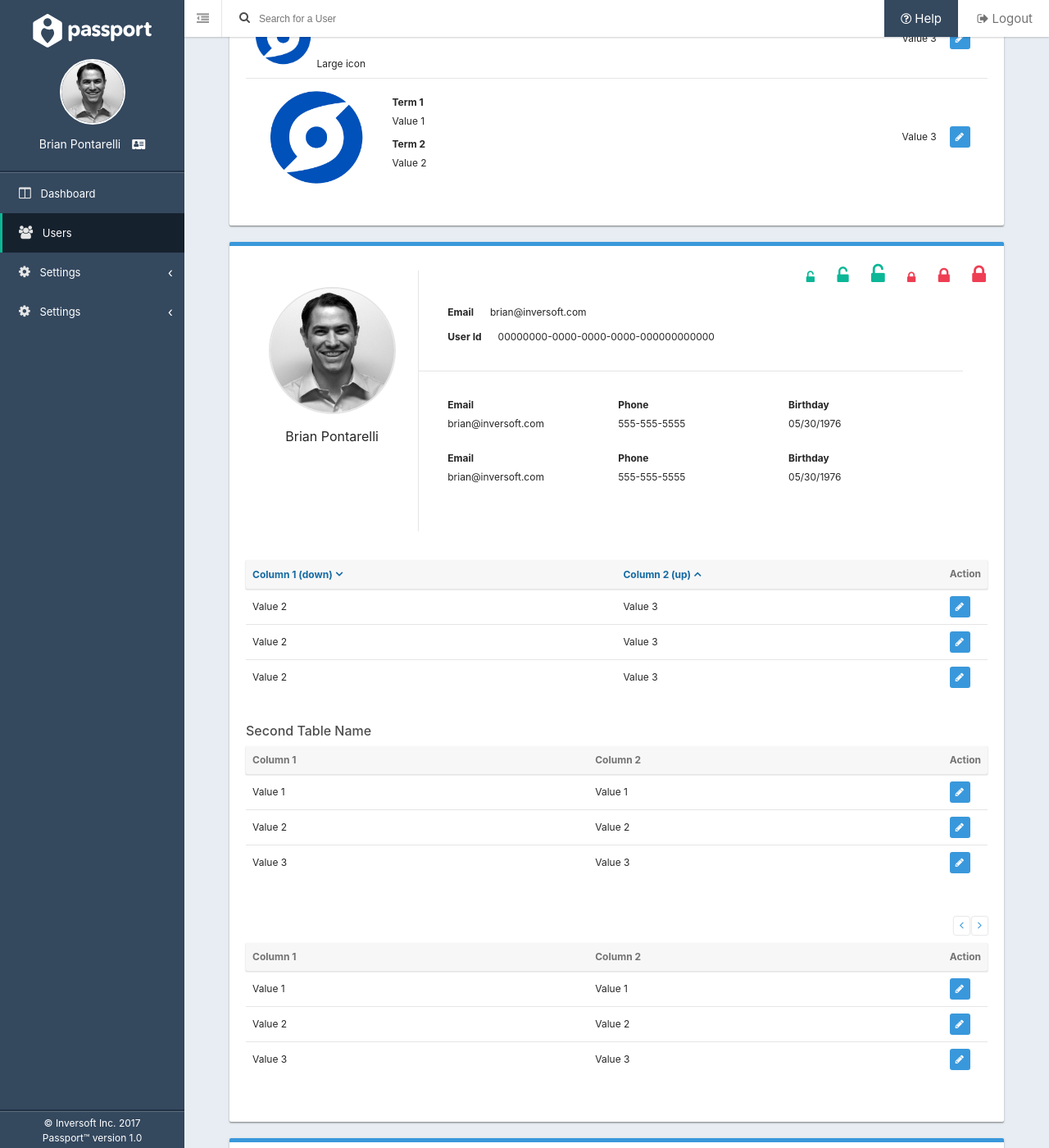
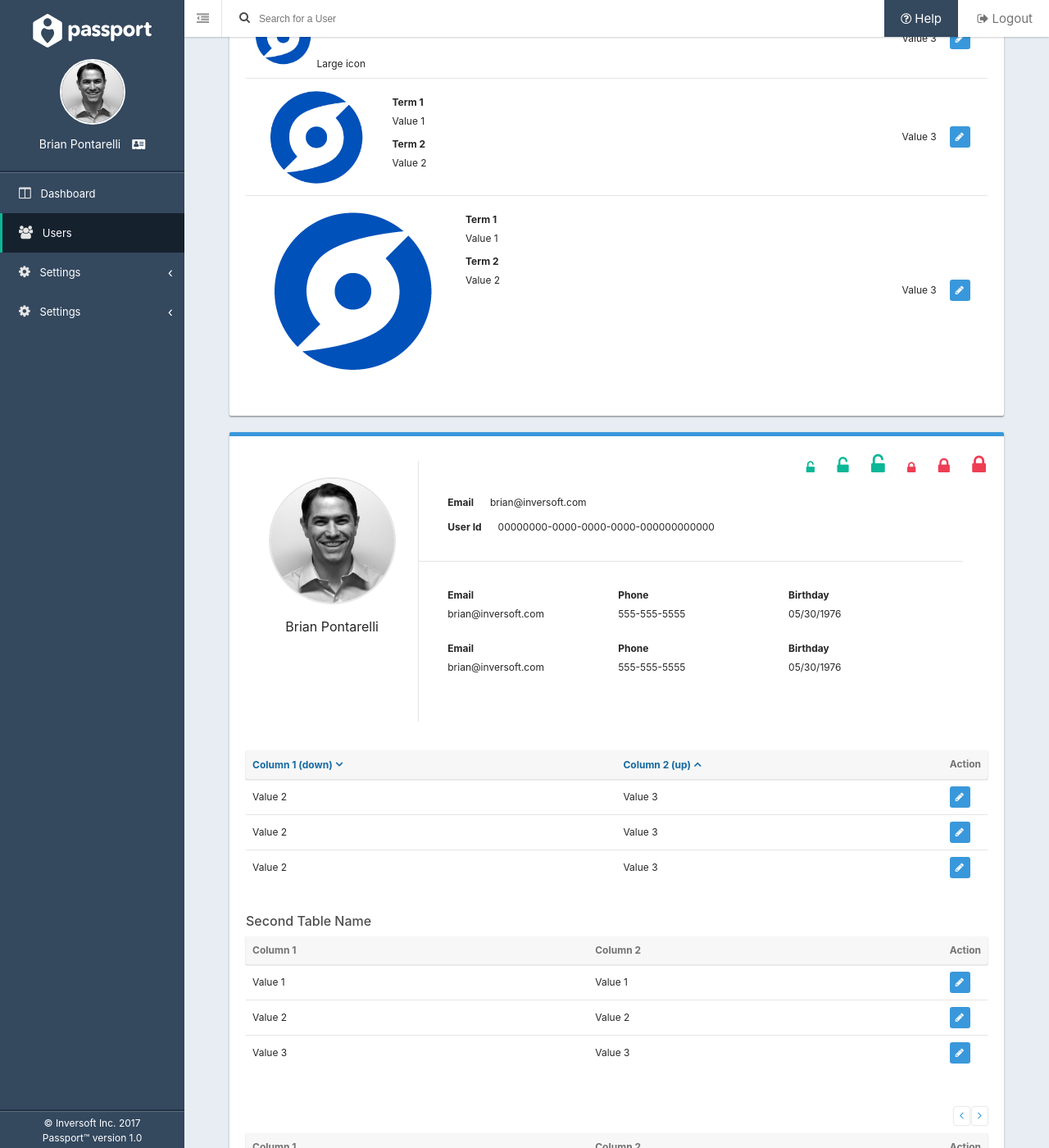
Before and after one commit to FusionAuth/fusionauth-style, a Jekyll site: the page built from index.md, in a window 1280 px wide and 1400 px high, scrolled down 7978 px. Shown: the whole window at 82% size. Built offline with Jekyll 4.4.1, drawn with Linux system fonts in a browser that asks for light colours.

Commit message:
Cleaned up table nested styles and added a shrink column

```diff
--- a/_layouts/default.html
+++ b/_layouts/default.html
@@ -1316,6 +1316,21 @@
                   <td class="text-right">Value 3</td>
                   <td class="action"><a href="#" class="blue button small-square" data-tooltip="Edit"><i class="fa fa-pencil"></i></a></td>
                 </tr>
+                <tr>
+                  <td>
+                    <div class="row">
+                      <img src="images/stormpath.jpg" class="col-xs shrink">
+                      <dl class="col-xs">
+                        <dt>Term 1</dt>
+                        <dd>Value 1</dd>
+                        <dt>Term 2</dt>
+                        <dd>Value 2</dd>
+                      </dl>
+                    </div>
+                  </td>
+                  <td class="text-right">Value 3</td>
+                  <td class="action"><a href="#" class="blue button small-square" data-tooltip="Edit"><i class="fa fa-pencil"></i></a></td>
+                </tr>
                 </tbody>
               </table>
             </main>
--- a/_sass/grid.scss
+++ b/_sass/grid.scss
@@ -338,6 +338,11 @@
   .last-#{$size} {
     order: 1;
   }
+
+  .shrink {
+    flex-grow: 0;
+    flex-shrink: 1;
+  }
 }
 
 //
--- a/_sass/tables.scss
+++ b/_sass/tables.scss
@@ -147,13 +147,31 @@
         text-align: left;
         vertical-align: middle;
 
-        a {
-          color: $table-body-link-color;
-          text-decoration: none;
+        &.action {
+          text-align: left;
+          white-space: nowrap;
+          width: 1px;
+        }
+
+        &.hide-on-mobile {
+          display: none;
+
+          @media (min-width: 640px) {
+            display: table-cell;
+          }
+        }
+
+        &.show-on-mobile {
+          display: none;
+
+          @media (max-width: 640px) {
+            display: table-cell;
+          }
         }
 
         &.icon {
           cursor: pointer;
+          padding: 2px 8px;
 
           &:hover {
             .checkbox {
@@ -233,34 +251,17 @@
           }
         }
 
+        &.top {
+          vertical-align: top;
+        }
+
+        a {
+          color: $table-body-link-color;
+          text-decoration: none;
+        }
+
         img.large {
           width: 75px;
-        }
-
-        &.action {
-          text-align: left;
-          white-space: nowrap;
-          width: 1px;
-        }
-
-        &.hide-on-mobile {
-          display: none;
-
-          @media (min-width: 640px) {
-            display: table-cell;
-          }
-        }
-
-        &.show-on-mobile {
-          display: none;
-
-          @media (max-width: 640px) {
-            display: table-cell;
-          }
-        }
-
-        &.icon {
-          padding: 2px 8px;
         }
       }
 
```
